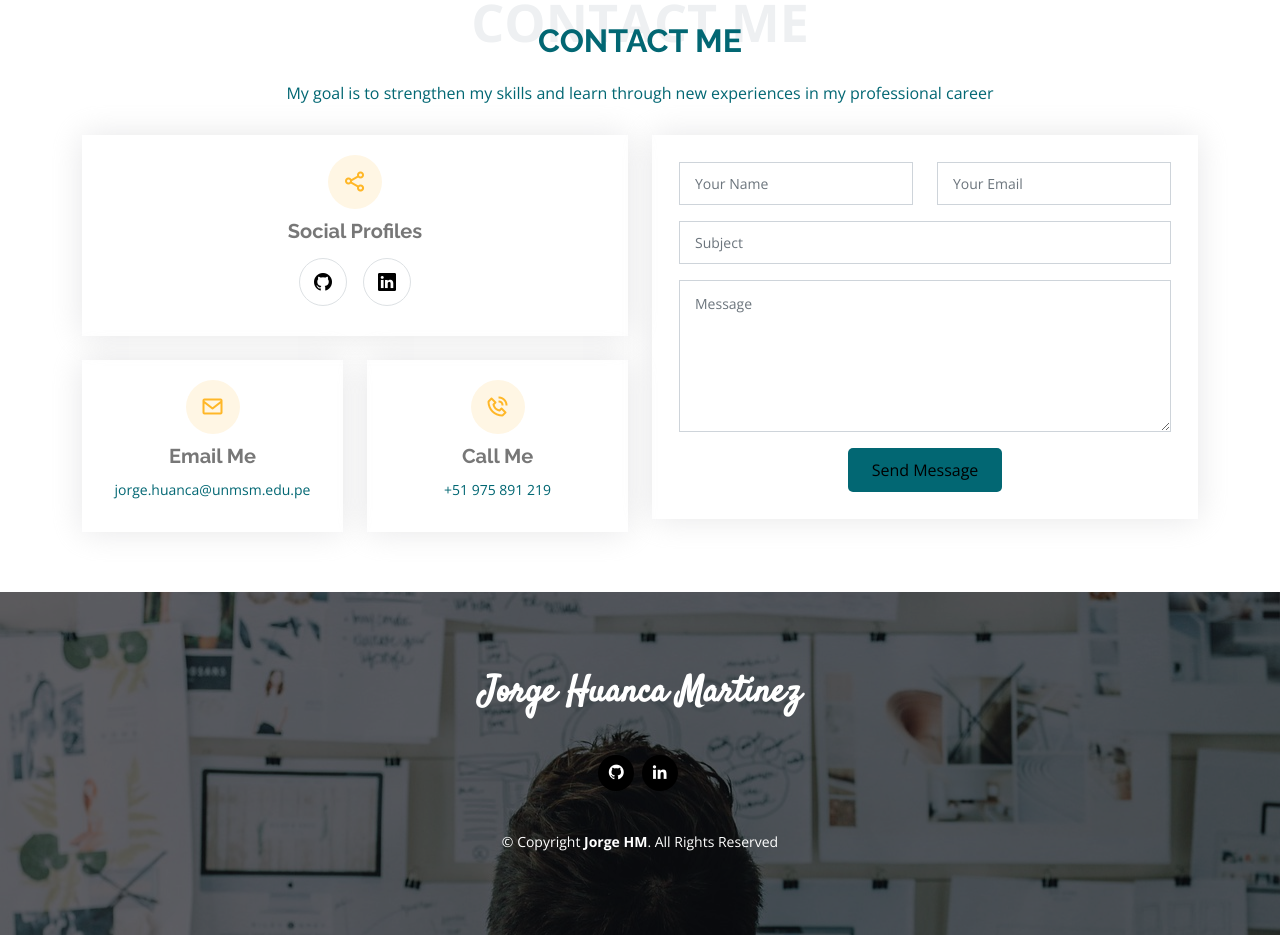
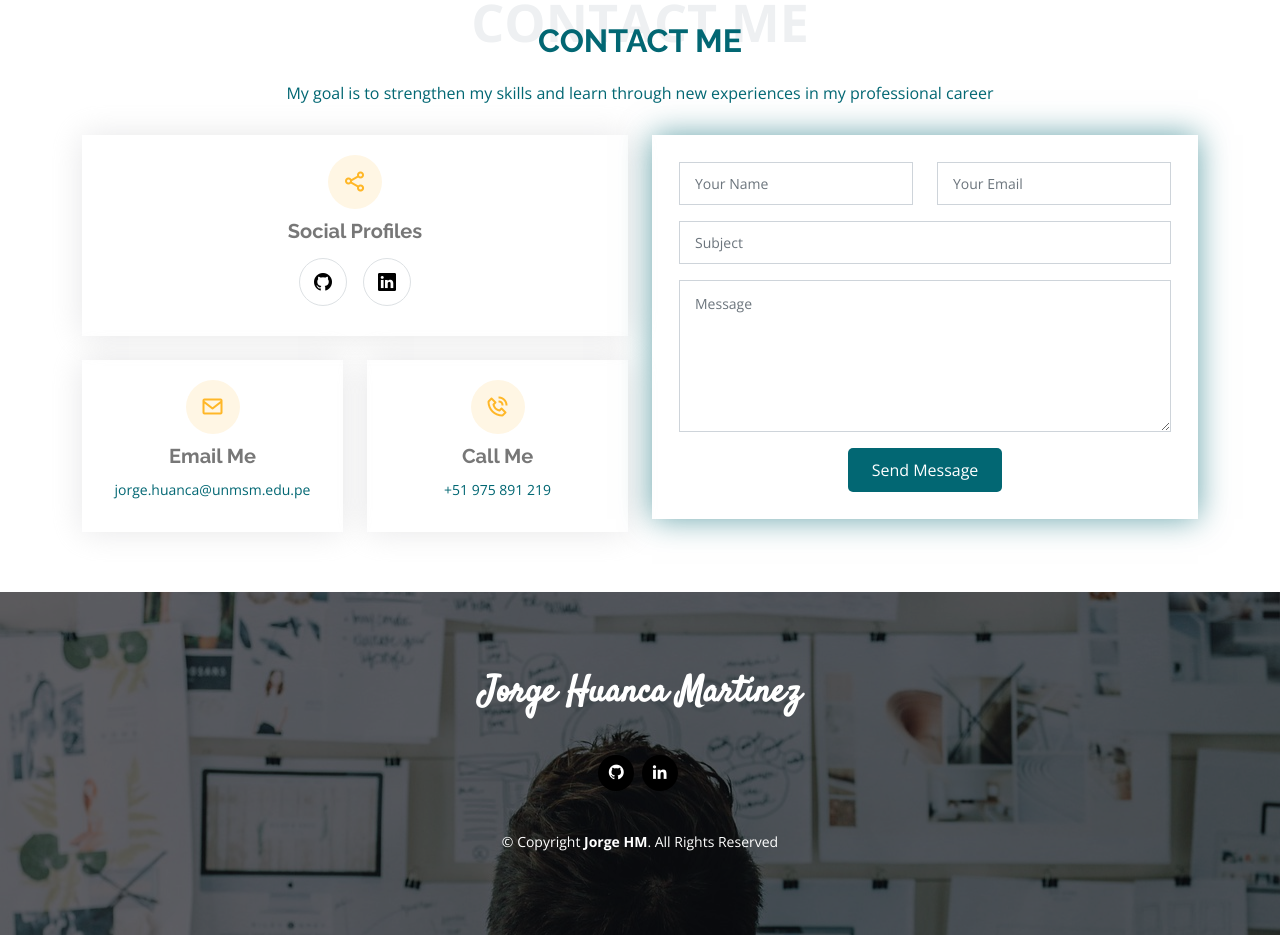
Before and after one commit to jorgehmartinez/repositorio_alternativo, a plain HTML site: page index.html in a window 1280 px wide. Shown: the part 3840-4775 px from the top of the page. Drawn offline with nearby package versions, Linux system fonts and the light colour scheme.

Commit message:
Update style.css

```diff
--- a/assets/css/style.css
+++ b/assets/css/style.css
@@ -1196,7 +1196,7 @@ section {
 }
 
 .contact .php-email-form {
-  box-shadow: 0 0 30px rgba(214, 215, 216, 0.6);
+  box-shadow: 0 0 30px rgba(2, 103, 115, 0.6);
   padding: 27px;
 }
 
@@ -1274,7 +1274,7 @@ section {
   background: #026773;
   border: 0;
   padding: 10px 24px;
-  color: #000000;
+  color: #FFF;
   transition: 0.4s;
   border-radius: 5px;
 }
```
